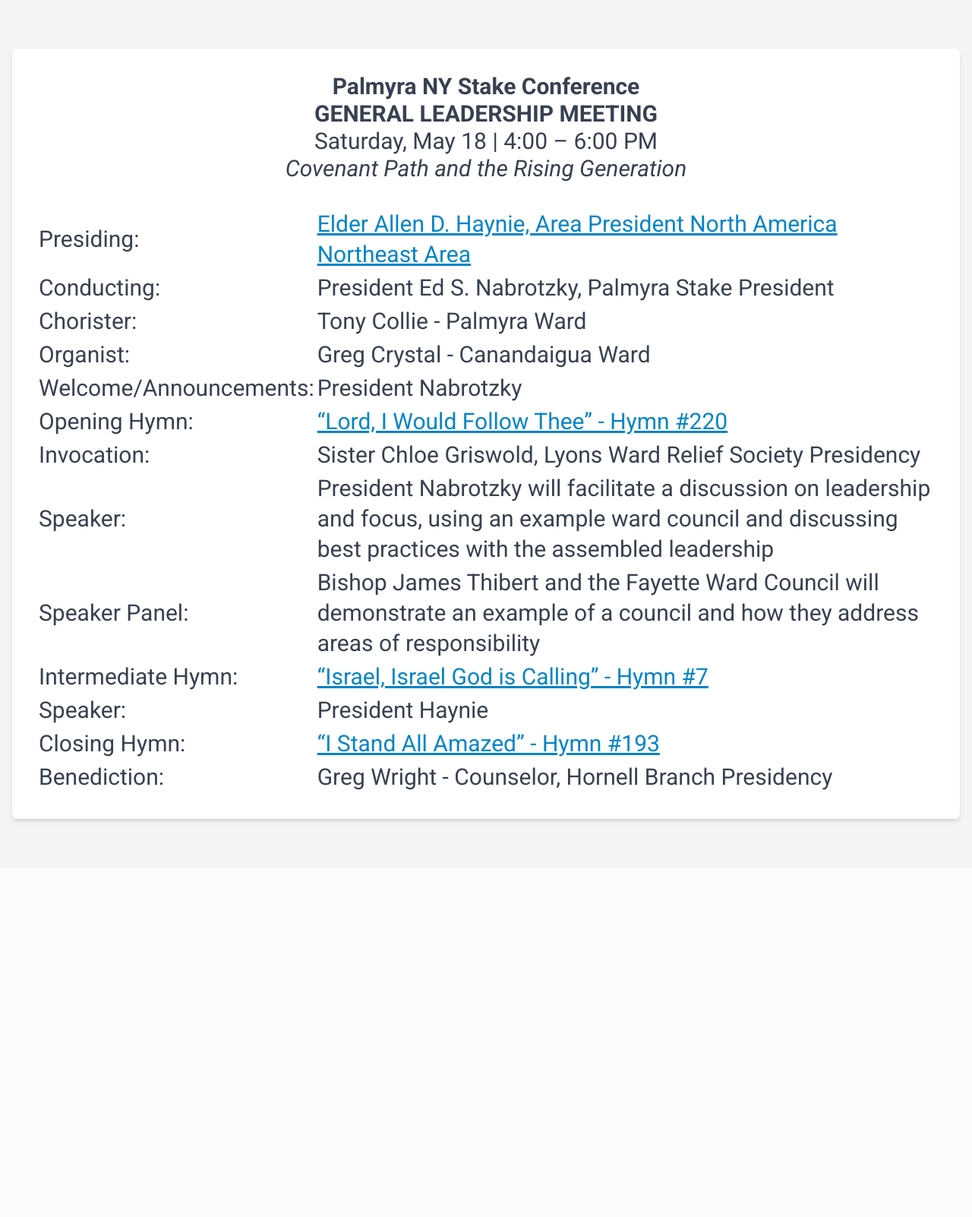
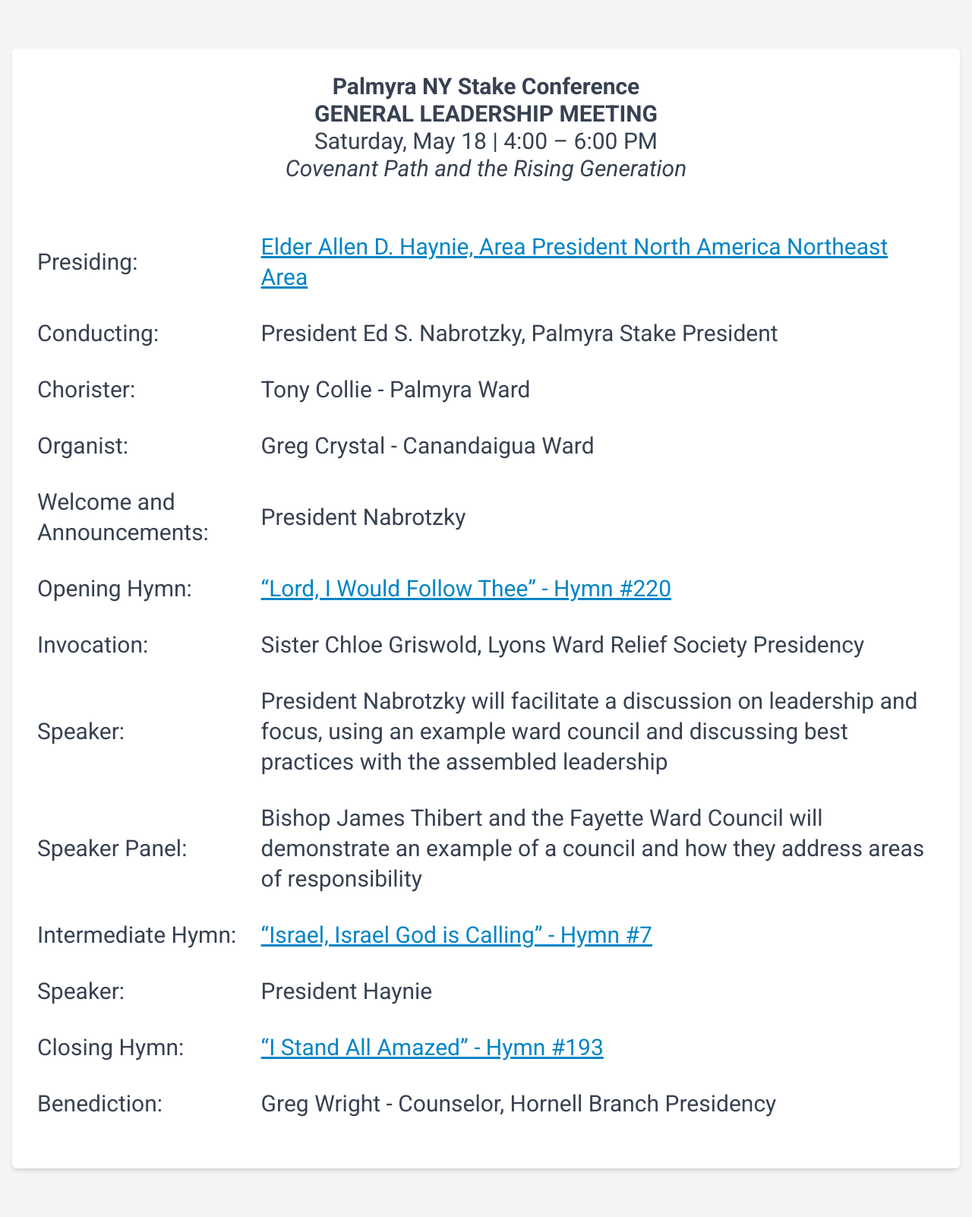
Before and after one commit to mikeasilva/palmyra-ny-stake, a FastAPI app: page /conference/program in a window 1280 px wide. Shown: the whole page at 76% size. Before the commit the page ends 1084 px from the top, so only its background shows below. Run offline with FastAPI, Linux system fonts and the light colour scheme; some libraries are stand-ins or nearby versions.

Commit message:
Readability Improvements

```diff
--- a/templates/2024_leadership.html
+++ b/templates/2024_leadership.html
@@ -7,7 +7,7 @@
     <p class="text-center font-bold">GENERAL LEADERSHIP MEETING</p>
     <p class="text-center font-normal">Saturday, May 18 | 4:00 – 6:00 PM</p>
     <p class="text-center font-normal roboto-regular-italic">Covenant Path and the Rising Generation</p>
-    <table class="border-separate p-8 leading-10">
+    <table class="border-separate p-8 leading-10 border-separate border-spacing-y-8">
         <tbody>
             <tr>
                 <td>Presiding:</td>
@@ -26,7 +26,7 @@
                 <td>Greg Crystal - Canandaigua Ward</td>
             </tr>
             <tr>
-                <td>Welcome/Announcements:</td>
+                <td>Welcome and Announcements:</td>
                 <td>President Nabrotzky</td>
             </tr>
             <tr>
--- a/templates/2024_saturday_night.html
+++ b/templates/2024_saturday_night.html
@@ -7,7 +7,7 @@
     <p class="text-center font-bold">SATURDAY EVENING ADULT SESSION</p>
     <p class="text-center font-normal">Saturday, May 18 | 7:00 – 8:30 PM</p>
     <p class="text-center fon-normal roboto-regular-italic">Home Centered - Making Your Home a Temple/Refuge</p>
-    <table class="border-separate p-8 leading-10">
+    <table class="border-separate p-8 leading-10 border-separate border-spacing-y-8">
         <tbody>
             <tr>
                 <td>Presiding:</td>
--- a/templates/2024_sunday_morning.html
+++ b/templates/2024_sunday_morning.html
@@ -7,7 +7,7 @@
     <p class="text-center font-bold">SUNDAY GENERAL SESSION</p>
     <p class="text-center font-normal ">Sunday, May 19 | 10:00 AM – 12:00 PM</p>
     <p class="text-center roboto-regular-italic">Christ as our Personal Savior and Redeemer</p>
-    <table class="border-separate p-8 leading-10">
+    <table class="border-separate p-8 leading-10 border-separate border-spacing-y-8">
         <tbody>
             <tr>
                 <td>Presiding:</td>
```
